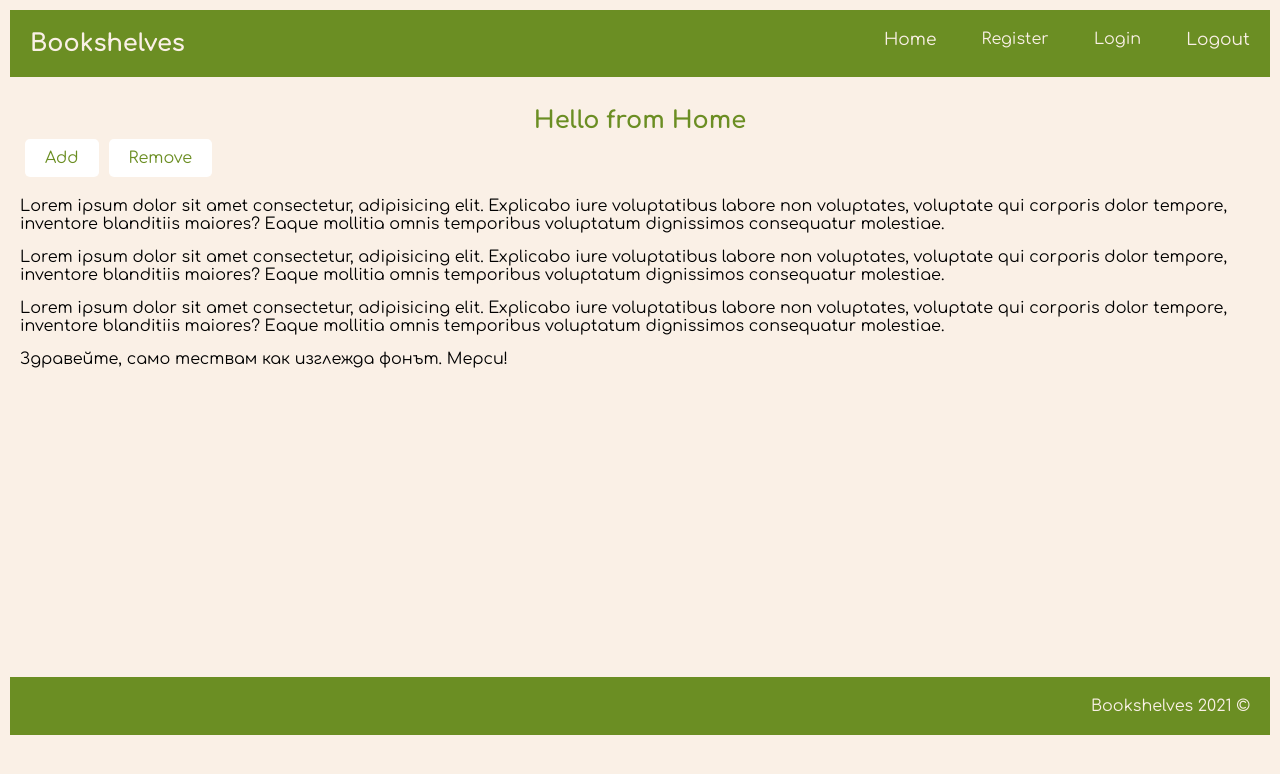
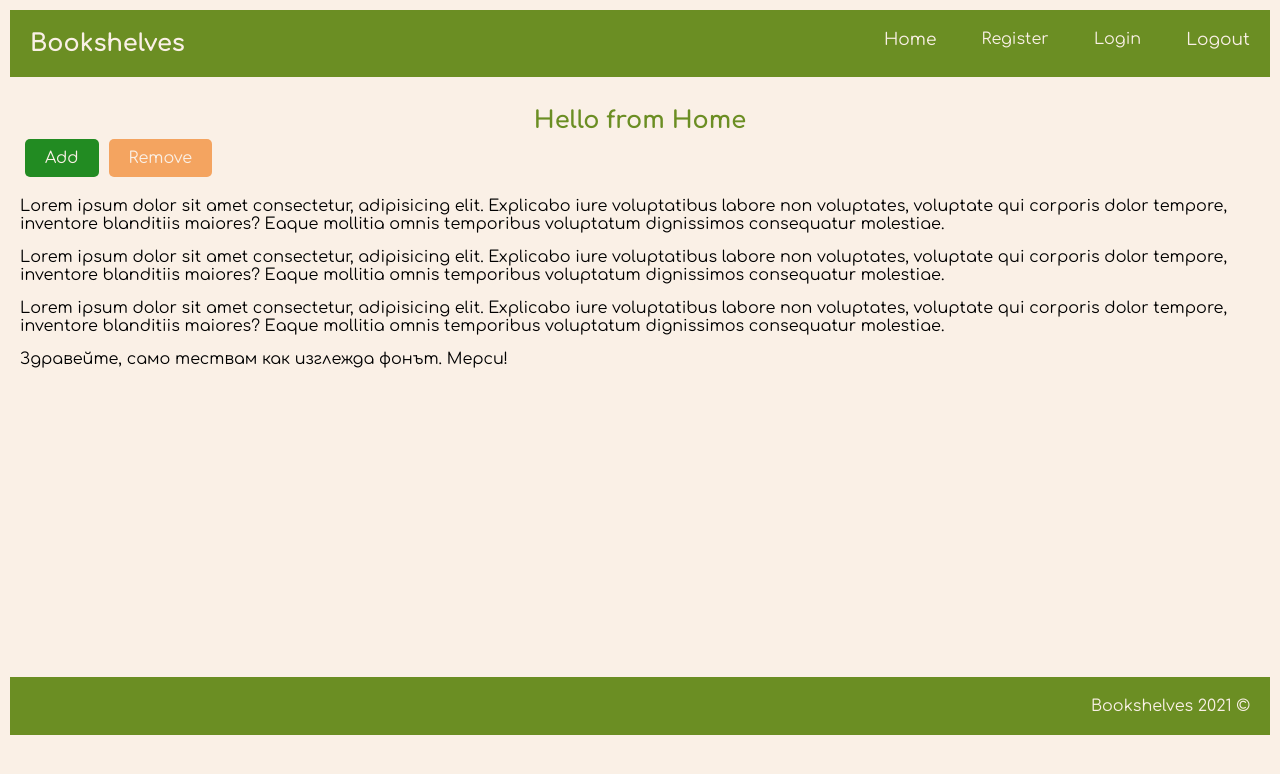
Before and after one commit to DinyoD/Bookshelves, a React (Create React App) app in the folder react_api/: page /home in a window 1280 px wide. Shown: the top 774 px of the page. Built offline with nearby package versions, Linux system fonts and the light colour scheme.

Commit message:
Add Home component with some buttons for test.

```diff
--- a/react_api/src/AppRouter.js
+++ b/react_api/src/AppRouter.js
@@ -1,12 +1,12 @@
 import { Route} from 'react-router-dom';
 
-import Body from './components/Body';
+import Home from './components/Home';
 import Register from './components/Register';
 import Login from './components/Login';
 
 const AppRouter = () => (
     <div className='body-container'>
-        <Route path='/home' component={Body}/>
+        <Route path='/home' component={Home}/>
         <Route path='/register' component={Register}/>
         <Route path='/login' component={Login} />
     </div>
--- a/react_api/src/components/Body.js
+++ b/react_api/src/components/Home.js
@@ -1,11 +1,11 @@
 import Button from './Button';
 
-const  Body = ({pageName}) => (
+const  Home = ({pageName}) => (
         <div className='body'>
             <h2 className='body-title'>Hello from {pageName}</h2>
             <div>
-                <Button text='Add' color='white'/>
-                <Button text='Remove' color='white'/>
+                <Button text='Add' color='forestgreen'/>
+                <Button text='Remove' color='sandybrown'/>
             </div>
             <p>Lorem ipsum dolor sit amet consectetur, adipisicing elit. Explicabo iure voluptatibus labore non voluptates, voluptate qui corporis dolor tempore, inventore blanditiis maiores? Eaque mollitia omnis temporibus voluptatum dignissimos consequatur molestiae.</p>
             <p>Lorem ipsum dolor sit amet consectetur, adipisicing elit. Explicabo iure voluptatibus labore non voluptates, voluptate qui corporis dolor tempore, inventore blanditiis maiores? Eaque mollitia omnis temporibus voluptatum dignissimos consequatur molestiae.</p>
@@ -15,8 +15,8 @@ const  Body = ({pageName}) => (
 );
 
 
-Body.defaultProps ={
+Home.defaultProps ={
     pageName: 'Home'
 }
 
-export default Body;
+export default Home;
--- a/react_api/src/index.scss
+++ b/react_api/src/index.scss
@@ -72,8 +72,7 @@ body{
 
 .btn{
   display: inline-block;
-  color: $color-secondary;
-  background-color:  $color-primary;
+  color: $color-primary;
   border: none;
   padding: 10px 20px;
   margin: 5px;
```
